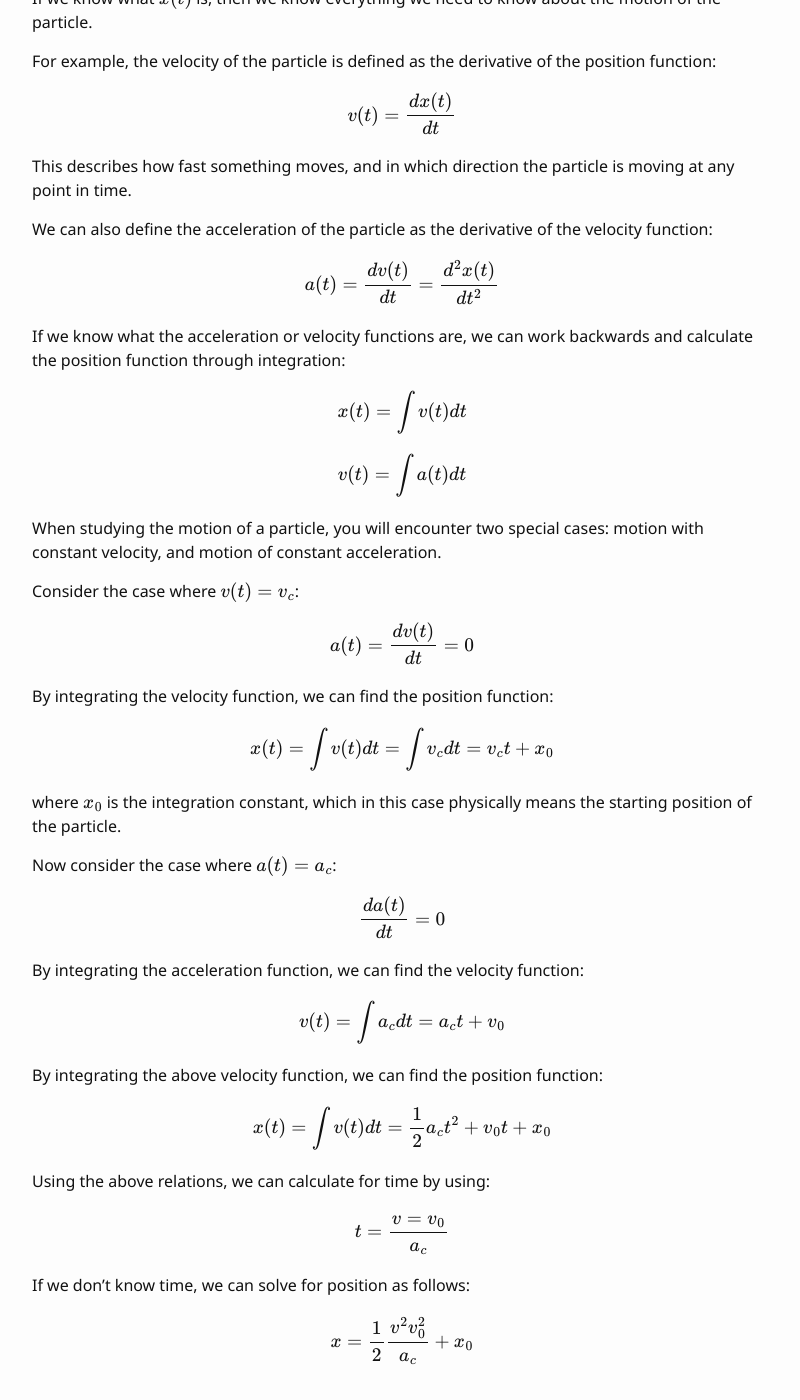
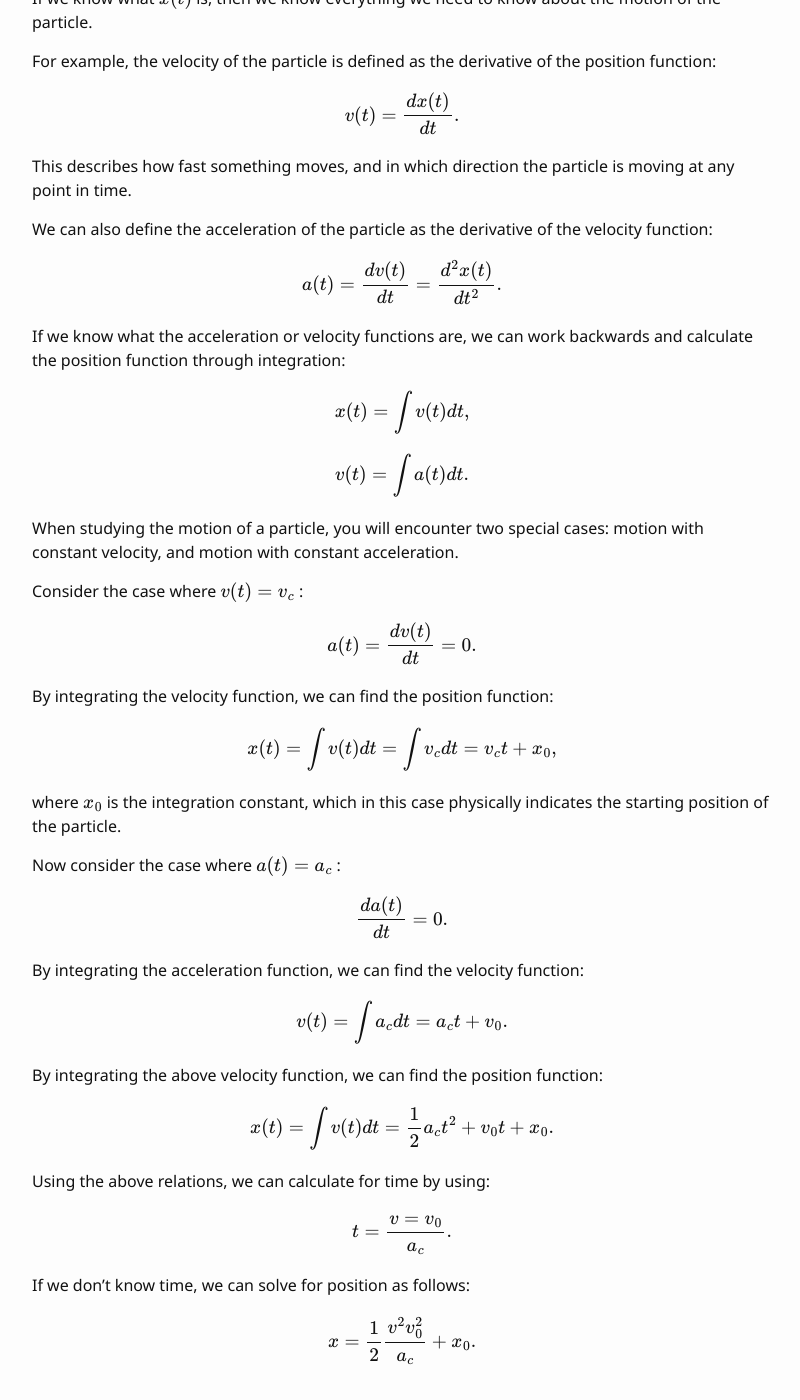
Before and after one commit to LeNPaul/physics-in-motion-old, a Jekyll site: the page built from _posts/2017-01-01-motion-one-dimension.md, in a window 1280 px wide and 1400 px high, scrolled down 235 px. Shown: the whole window, without its empty margins (238-1038 px from the left). Built offline with Jekyll 4.4.1, drawn with Linux system fonts in a browser that asks for light colours; nearby versions of some CDN libraries; formulas are drawn with MathJax 3.

Commit message:
Edit 'Motion in One Dimension' post

```diff
--- a/_posts/2017-01-01-motion-one-dimension.md
+++ b/_posts/2017-01-01-motion-one-dimension.md
@@ -12,7 +12,7 @@ If we know what \\(x(t)\\) is, then we know everything we need to know about the
 For example, the velocity of the particle is defined as the derivative of the position function:
 
 $$
-  v(t) = \frac{d x(t)}{dt}
+  v(t) = \frac{d x(t)}{dt} .
 $$
 
 This describes how fast something moves, and in which direction the particle is moving at any point in time.
@@ -20,61 +20,61 @@ This describes how fast something moves, and in which direction the particle is
 We can also define the acceleration of the particle as the derivative of the velocity function:
 
 $$
-  a(t) = \frac{d v(t)}{dt} = \frac{d^2 x(t)}{dt^2}
+  a(t) = \frac{d v(t)}{dt} = \frac{d^2 x(t)}{dt^2} .
 $$
 
 If we know what the acceleration or velocity functions are, we can work backwards and calculate the position function through integration:
 
 $$
-  x(t) = \int v(t) dt
+  x(t) = \int v(t) dt ,
 $$
 
 $$
-  v(t) = \int a(t) dt
+  v(t) = \int a(t) dt .
 $$
 
-When studying the motion of a particle, you will encounter two special cases: motion with constant velocity, and motion of constant acceleration.
+When studying the motion of a particle, you will encounter two special cases: motion with constant velocity, and motion with constant acceleration.
 
-Consider the case where \\(v(t) = v_c\\):
+Consider the case where \\(v(t) = v_c\\) :
 
 $$
-  a(t) = \frac{d v(t)}{dt} = 0
+  a(t) = \frac{d v(t)}{dt} = 0 .
 $$
 
 By integrating the velocity function, we can find the position function:
 
 $$
-  x(t) = \int v(t)dt = \int v_c dt = v_c t + x_0
+  x(t) = \int v(t)dt = \int v_c dt = v_c t + x_0 ,
 $$
 
-where \\(x_0\\) is the integration constant, which in this case physically means the starting position of the particle.
+where \\(x_0\\) is the integration constant, which in this case physically indicates the starting position of the particle.
 
-Now consider the case where \\( a(t) = a_c \\):
+Now consider the case where \\( a(t) = a_c \\) :
 
 $$
-  \frac{d a(t)}{dt} = 0
+  \frac{d a(t)}{dt} = 0 .
 $$
 
 By integrating the acceleration function, we can find the velocity function:
 
 $$
-  v(t) = \int a_c dt = a_c t + v_0
+  v(t) = \int a_c dt = a_c t + v_0 .
 $$
 
 By integrating the above velocity function, we can find the position function:
 
 $$
-  x(t) = \int v(t) dt = \frac{1}{2} a_c t^2 + v_0 t + x_0
+  x(t) = \int v(t) dt = \frac{1}{2} a_c t^2 + v_0 t + x_0 .
 $$
 
 Using the above relations, we can calculate for time by using:
 
 $$
-  t = \frac{v = v_0}{a_c}
+  t = \frac{v = v_0}{a_c} .
 $$
 
 If we don't know time, we can solve for position as follows:
 
 $$
-  x = \frac{1}{2} \frac{v^2 v_0^2}{a_c} + x_0
+  x = \frac{1}{2} \frac{v^2 v_0^2}{a_c} + x_0 .
 $$
```
